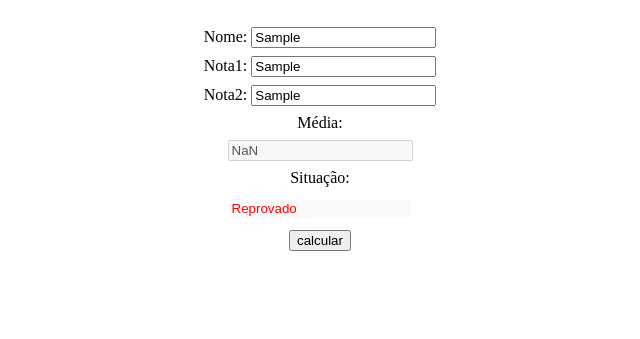
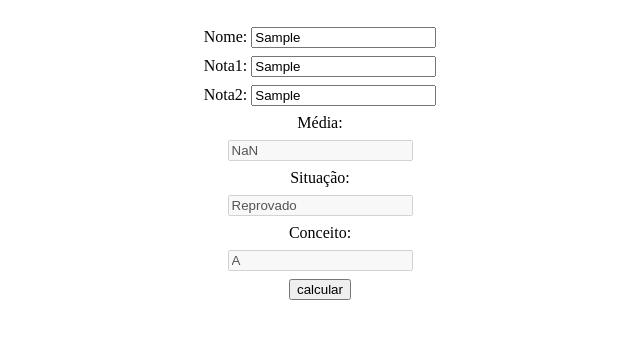
Before and after one commit to fernandoleonid/aulas-front-senai, a plain HTML site: page 01-Aula/index.html in a window 1280 px wide. Both pictures are taken after typing "Sample", "Sample", "Sample" into the empty fields and a click on the button "calcular". Shown: the part 69-408 px from the top of the page, without its empty margins (320-960 px from the left). Drawn offline with Linux system fonts and the light colour scheme.

Commit message:
refatorando e utilizando arrow function

```diff
--- a/01-Aula/index.html
+++ b/01-Aula/index.html
@@ -28,6 +28,9 @@
         </label>
         Situação:
         <input type="text" id="situacao" disabled>
+        Conceito:
+        <input type="text" id="conceito" disabled>
+
         <input type="button" value="calcular" id="calcular">
     </div>
 
--- a/01-Aula/script.js
+++ b/01-Aula/script.js
@@ -1,25 +1,47 @@
 const $calcular = document.getElementById('calcular');
 
-function calcularMedia() {
+const calcularMedia = ( n1, n2 ) => (parseInt(n1) + parseInt(n2) ) / 2;
+
+const verificarSituacao = ( media ) => media >= 5 ? "Aprovado" : "Reprovado";
+
+
+const exibirMedia = () => {
     const $nome = document.getElementById('nome');
-    const $nota1 = document.getElementById('nota1');
-    const $nota2 = document.getElementById('nota2');
+    const nota1 = document.getElementById('nota1').value;
+    const nota2 = document.getElementById('nota2').value;
     const $media = document.getElementById('media');
     const $situacao = document.getElementById('situacao');
 
-    const media = (parseInt($nota1.value) + parseInt($nota2.value)) / 2;
+    const media = calcularMedia ( nota1, nota2 );
 
-    if (media >= 5) {
-        $situacao.value = "Aprovado";
-        $situacao.classList.remove('reprovado');
-        $situacao.classList.add('aprovado');
-    } else {
-        $situacao.value = "Reprovado";
-        $situacao.classList.remove('aprovado');
-        $situacao.classList.add('reprovado');
-    }
+    $situacao.value = verificarSituacao ( media );
 
     $media.value = media;
+
 }
 
-$calcular.addEventListener('click', calcularMedia);
+const calcularConceito =  () => {
+    const media = document.getElementById ('media').value
+    const $conceito = document.getElementById ('conceito');
+
+    if ( media < 3 ) {
+        $conceito.value = "E";
+    }else if ( media < 5 ) {
+        $conceito.value = "D";
+    }else if ( media < 8 ) {
+        $conceito.value = "C";
+    }else if ( media < 10) {
+        $conceito.value = "B";
+    }else {
+        $conceito.value = "A";
+    }
+}
+
+
+const calcular = () => {
+    exibirMedia();
+    calcularConceito();
+}
+
+
+$calcular.addEventListener('click', calcular);
```
